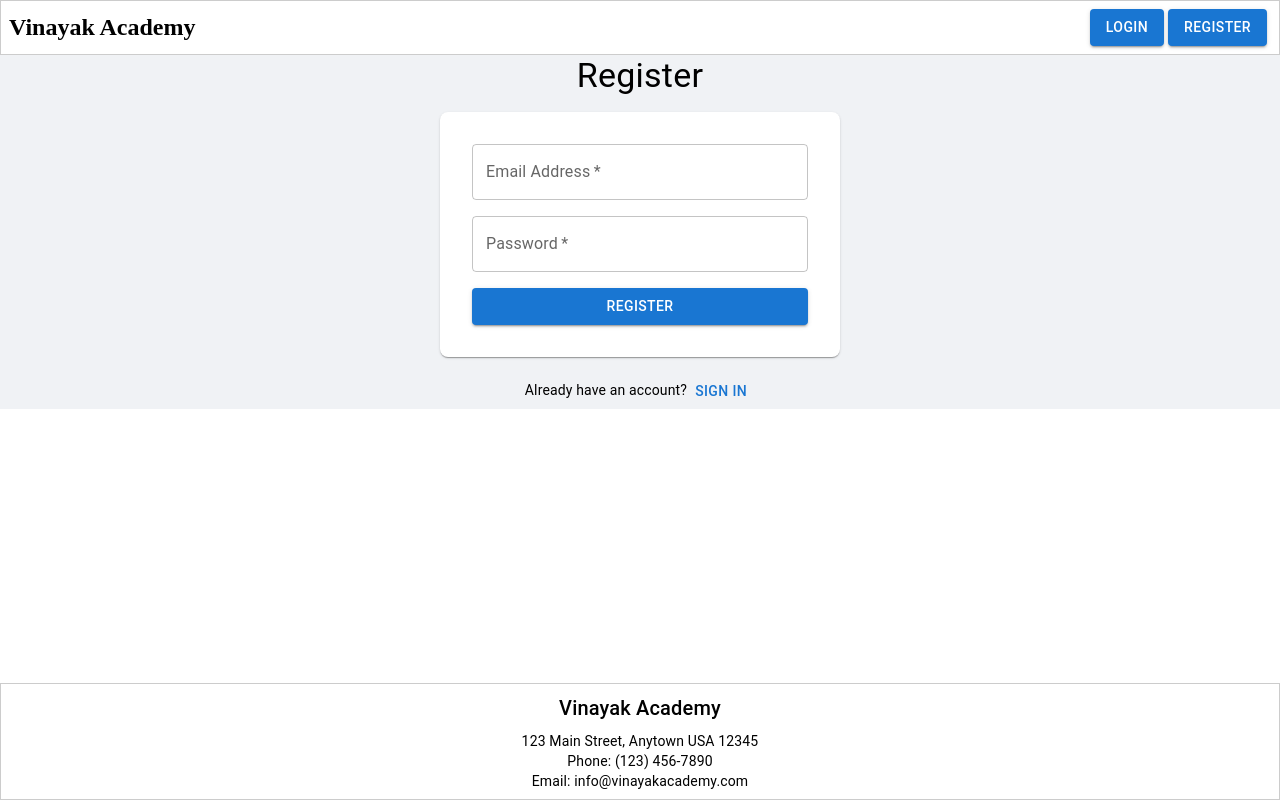
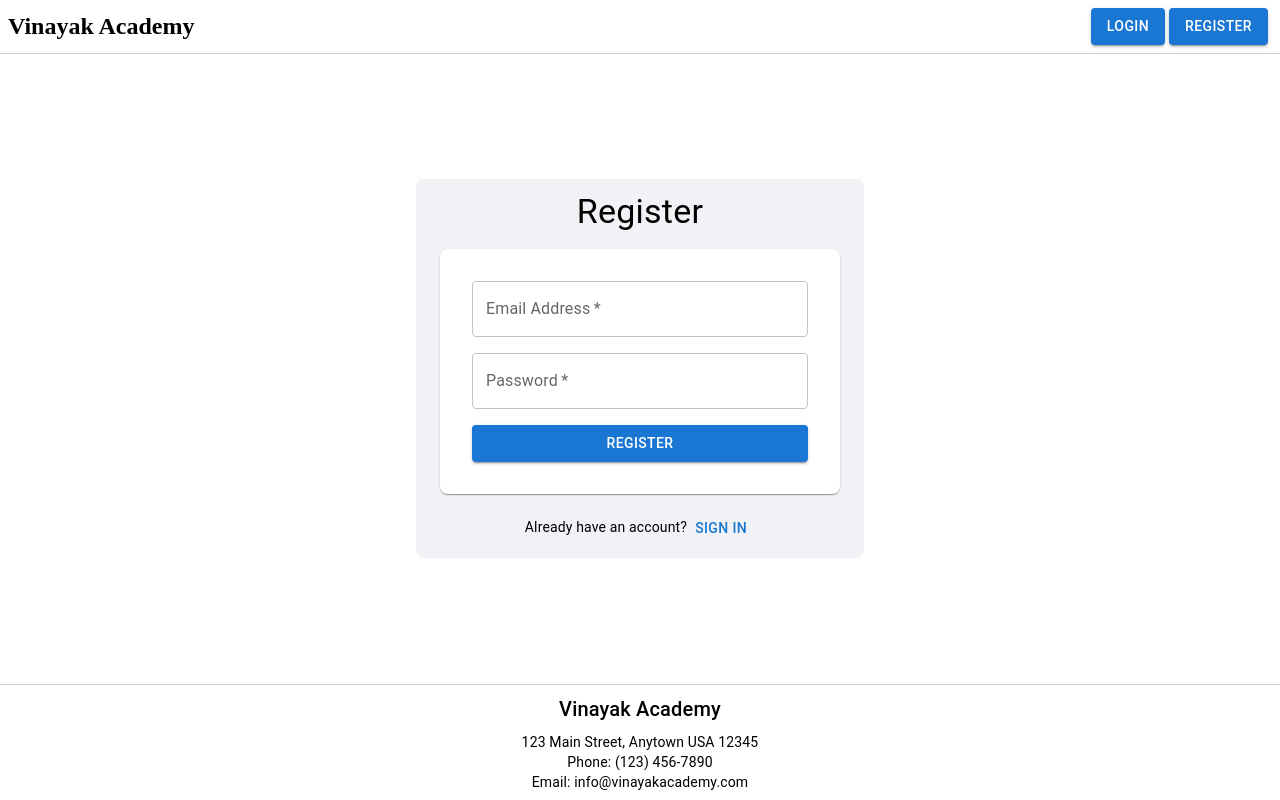
Before and after one commit to amanag0101/vinayak-academy, a Next.js app: page /register in a window 1280 px wide. Built offline with nearby package versions, Linux system fonts and the light colour scheme.

Commit message:
fixed layout content style

```diff
--- a/app/MainLayout.tsx
+++ b/app/MainLayout.tsx
@@ -24,7 +24,7 @@ export const MainLayout = ({ children }: { children: React.ReactNode }) => {
       {/* Header */}
       <Box
         sx={{
-          border: "1px solid #ccc",
+          borderBottom: "1px solid #ccc",
         }}
       >
         <Header />
@@ -43,13 +43,22 @@ export const MainLayout = ({ children }: { children: React.ReactNode }) => {
           <Sidebar />
         </Box>
 
-        <Box sx={{ flex: 1 }}>{children}</Box>
+        <Box
+          sx={{
+            flex: 1,
+            display: "flex",
+            justifyContent: "center",
+            alignItems: "center",
+          }}
+        >
+          {children}
+        </Box>
       </Box>
 
       {/* Footer */}
       <Box
         sx={{
-          border: "1px solid #ccc",
+          borderTop: "1px solid #ccc",
         }}
       >
         <Footer />
--- a/app/components/Register.tsx
+++ b/app/components/Register.tsx
@@ -3,10 +3,15 @@
 import React, { useState } from "react";
 import { Box, Button, TextField, Typography } from "@mui/material";
 import Link from "next/link";
+import { useDispatch } from "react-redux";
+import { login } from "../features/authentication/AuthenticationSlice";
+import { useRouter } from "next/navigation";
 
 export const Register = () => {
   const [email, setEmail] = useState("");
   const [password, setPassword] = useState("");
+  const dispatch = useDispatch();
+  const router = useRouter();
 
   const handleEmailChange = (event: React.ChangeEvent<HTMLInputElement>) => {
     setEmail(event.target.value);
@@ -26,19 +31,17 @@ export const Register = () => {
   return (
     <Box
       sx={{
-        display: "flex",
-        flexDirection: "column",
-        alignItems: "center",
         backgroundColor: "#f0f2f5",
+        borderRadius: 2,
+        padding: "12px 24px",
       }}
     >
-      <Typography variant="h4" sx={{ marginBottom: 2 }}>
+      <Typography variant="h4" sx={{ marginBottom: 2, textAlign: "center" }}>
         Register
       </Typography>
       <Box
         component="form"
         sx={{
-          width: "80%",
           maxWidth: 400,
           padding: 4,
           borderRadius: 2,
@@ -69,9 +72,9 @@ export const Register = () => {
           Register
         </Button>
       </Box>
-      <Typography variant="body2" sx={{ marginTop: 2 }}>
+      <Typography variant="body2" sx={{ marginTop: 2, textAlign: "center" }}>
         {"Already have an account?"}
-        <Link href="login">
+        <Link href={"login"}>
           <Button variant="text" color="primary">
             Sign In
           </Button>
```
Also changed, not shown: app/components/Login.tsx (+5 -6 lines).
